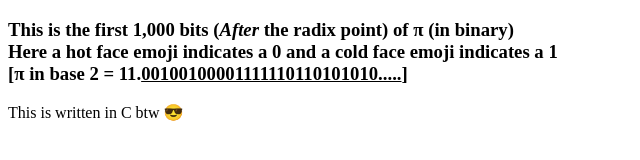
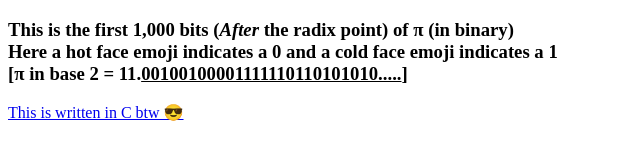
Before and after one commit to ImtiazKabir/10PRINT-PI, a plain HTML site: page index.html in a window 1280 px wide. Shown: the whole page, without its empty margins (0-640 px from the left). Drawn offline with Linux system fonts and the light colour scheme; no server answers.

Commit message:
minor changes

```diff
--- a/index.html
+++ b/index.html
@@ -14,7 +14,9 @@
     and a cold face emoji indicates a 1 <br>
     [π in base 2 = 11.<u>00100100001111110110101010.....</u>]
   </h3>
-  This is written in C btw 😎
+  <a href="https://github.com/ImtiazKabir/10PRINT-PI">
+    This is written in C btw 😎
+  </a>
 
   <canvas
     id="canvas"
```
Also changed, not shown: 1 other file.
